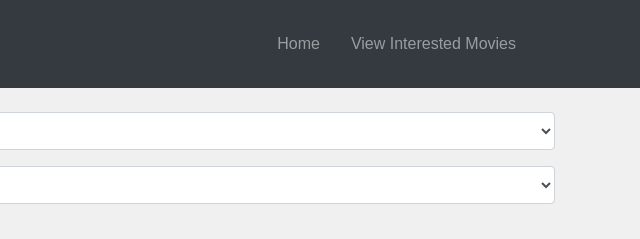
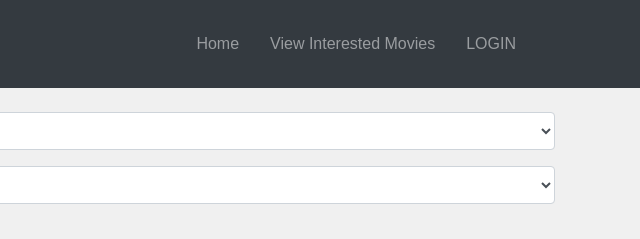
Before and after one commit to Rohan130405/movie-ticket-booking, a plain HTML site: page index.html in a window 1280 px wide. Shown: the top 239 px of the page, 640-1280 px from the left. Drawn offline with nearby package versions, Linux system fonts and the light colour scheme.

Commit message:
Update index.html

```diff
--- a/index.html
+++ b/index.html
@@ -47,6 +47,9 @@
                         </li>
                         <li class="nav-item">
                             <a class="nav-link" href="interested.html">View Interested Movies</a>
+                        </li>
+                        <li class="nav-item">
+                            <a class="nav-link" href="LOGIN.html">LOGIN</a>
                         </li>
                     </ul>
                 </div>
```
